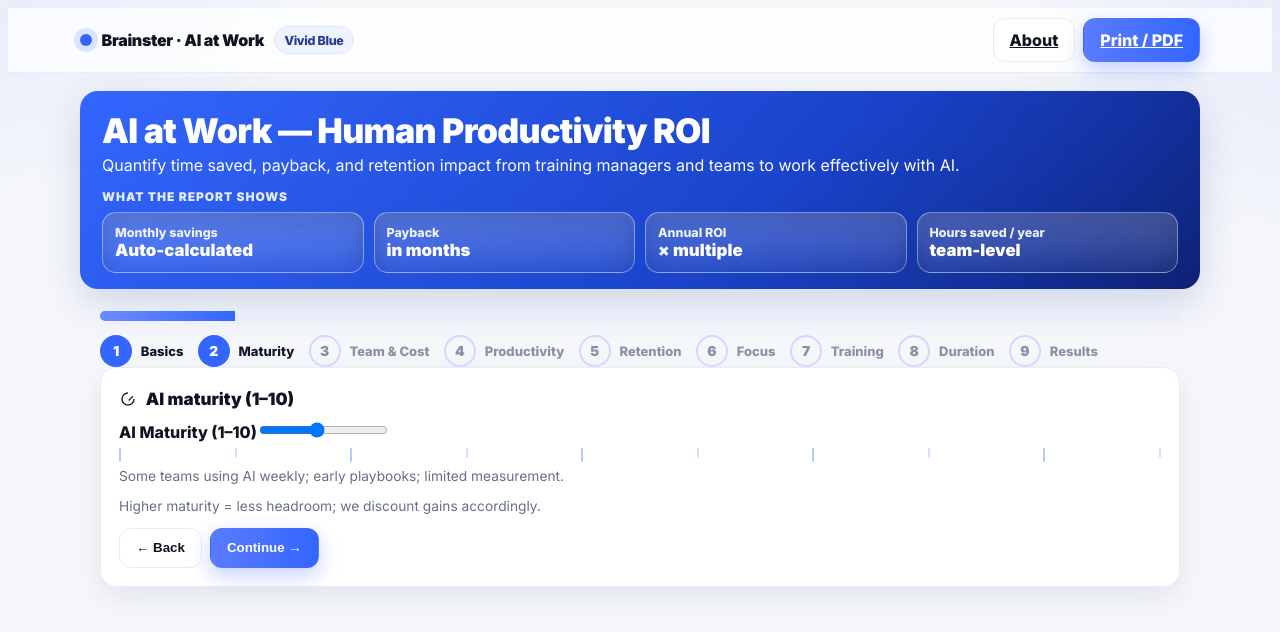
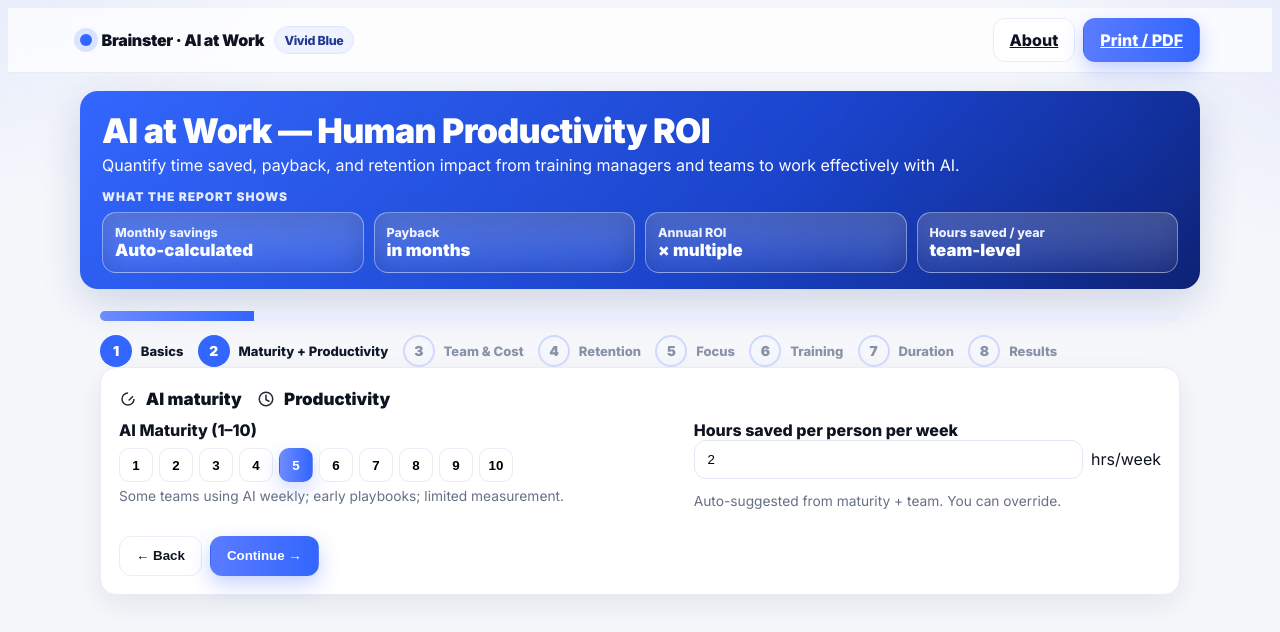
Before and after one commit to powerstephen/brainster-human-ai-roi, a Next.js app: page / in a window 1280 px wide. Both pictures are taken after a click on the button "Continue →". Shown: the top 632 px of the page. Built offline with nearby package versions, Linux system fonts and the light colour scheme.

Commit message:
Update RoiCalculator.tsx

```diff
--- a/components/RoiCalculator.tsx
+++ b/components/RoiCalculator.tsx
@@ -1,6 +1,6 @@
 'use client';
 
-import { useMemo, useState, useEffect } from 'react';
+import { useMemo, useState, useEffect, useRef } from 'react';
 import {
   calc,
   Inputs,
@@ -15,7 +15,6 @@ import {
   CurrencySelect,
   MultiPick,
   NumberField,
-  MaturitySlider,
 } from './controls';
 import NextSteps from './NextSteps';
 import {
@@ -45,6 +44,27 @@ const TEAMS: { label: string; value: Team }[] = [
   { label: 'Product', value: 'product' },
 ];
 
+/** suggest hours saved based on team baseline + maturity headroom */
+function suggestHours(team: Team, maturityScore: number): number {
+  const base = teamPresets(team).hours; // e.g., support 4.5, marketing 3.5, etc.
+  let m = 1.0;
+  if (maturityScore <= 3) m = 1.25;        // low maturity → more upside than base
+  else if (maturityScore <= 6) m = 1.0;    // mid
+  else if (maturityScore <= 8) m = 0.75;   // high
+  else m = 0.55;                            // very high maturity → less upside
+  // round to nearest 0.5
+  return Math.max(0, Math.round((base * m) * 2) / 2);
+}
+
+function maturitySummary(score: number): string {
+  const v = Math.round(score);
+  if (v <= 2) return 'Little or no employees using AI for tasks; no guidance or policy.';
+  if (v <= 4) return 'A few individuals experiment; ad-hoc wins; no shared prompts.';
+  if (v <= 6) return 'Some teams using AI weekly; early playbooks; limited measurement.';
+  if (v <= 8) return 'AI embedded in key workflows; prompt libraries; KPIs tracked monthly.';
+  return 'AI fully embedded across workflows; champions network; ROI reviewed quarterly.';
+}
+
 export function RoiCalculator() {
   const [step, setStep] = useState(1);
 
@@ -52,15 +72,16 @@ export function RoiCalculator() {
   const [currency, setCurrency] = useState<Currency>('EUR');
   const [team, setTeam] = useState<Team>('hr');
 
-  // maturity
+  // maturity + productivity (merged)
   const [maturityScore, setMaturityScore] = useState<number>(5);
+  const [hoursSavedPerWeek, setHoursSavedPerWeek] = useState<number>(3);
+  const userTouchedHours = useRef(false);
 
   // size & cost
   const [employees, setEmployees] = useState<number>(150);
   const [avgSalary, setAvgSalary] = useState<number>(52000);
 
-  // productivity + retention
-  const [hoursSavedPerWeek, setHoursSavedPerWeek] = useState<number>(3);
+  // retention
   const [retentionImprovementPts, setRetentionImprovementPts] =
     useState<number>(2);
 
@@ -71,12 +92,19 @@ export function RoiCalculator() {
   const [trainingPerEmployee, setTrainingPerEmployee] = useState<number>(850);
   const [durationMonths, setDurationMonths] = useState<number>(3);
 
-  // presets when team changes
+  // presets when team changes → reset hours with maturity suggestion unless user overrode
   useEffect(() => {
     const p = teamPresets(team);
-    setHoursSavedPerWeek(p.hours);
-    setRetentionImprovementPts(p.retentionPts);
+    const suggested = suggestHours(team, maturityScore);
+    if (!userTouchedHours.current) setHoursSavedPerWeek(suggested || p.hours);
   }, [team]);
+
+  // when maturity changes → auto adjust hours unless user manually changed
+  useEffect(() => {
+    if (!userTouchedHours.current) {
+      setHoursSavedPerWeek(suggestHours(team, maturityScore));
+    }
+  }, [maturityScore, team]);
 
   const inputs: Inputs = {
     currency,
@@ -90,9 +118,9 @@ export function RoiCalculator() {
     durationMonths,
     pains,
   };
+
   const S = symbol(currency);
   const res = useMemo(() => calc(inputs), [inputs]);
-
   const money = (n: number) =>
     new Intl.NumberFormat('en', {
       style: 'currency',
@@ -103,9 +131,8 @@ export function RoiCalculator() {
   const Stepper = () => {
     const labels = [
       'Basics',
-      'Maturity',
+      'Maturity + Productivity',
       'Team & Cost',
-      'Productivity',
       'Retention',
       'Focus',
       'Training',
@@ -172,6 +199,31 @@ export function RoiCalculator() {
     }
   };
 
+  /** clickable 1–10 maturity scale */
+  const MaturityScale = () => (
+    <div>
+      <label className="label">AI Maturity (1–10)</label>
+      <div className="maturity-scale">
+        {Array.from({ length: 10 }).map((_, i) => {
+          const val = i + 1;
+          const active = val === maturityScore;
+          return (
+            <button
+              key={val}
+              type="button"
+              className={`n ${active ? 'active' : ''}`}
+              onClick={() => setMaturityScore(val)}
+              aria-label={`Maturity ${val}`}
+            >
+              {val}
+            </button>
+          );
+        })}
+      </div>
+      <p className="help" style={{ marginTop: 6 }}>{maturitySummary(maturityScore)}</p>
+    </div>
+  );
+
   return (
     <div className="section container">
       <Stepper />
@@ -203,8 +255,7 @@ export function RoiCalculator() {
                 ))}
               </select>
               <p className="help">
-                We load sensible defaults per team (time-saved & retention
-                impact).
+                We load sensible defaults per team (time-saved & retention impact).
               </p>
             </div>
             <CurrencySelect value={currency} onChange={setCurrency} />
@@ -217,15 +268,27 @@ export function RoiCalculator() {
         </div>
       )}
 
-      {/* 2 MATURITY */}
+      {/* 2 MATURITY + PRODUCTIVITY (merged) */}
       {step === 2 && (
         <div className="card">
           <h3>
-            <IconGauge /> AI maturity (1–10)
+            <IconGauge /> AI maturity &nbsp; <IconClock /> Productivity
           </h3>
-          <MaturitySlider value={maturityScore} onChange={setMaturityScore} />
-          <div className="help" style={{ marginTop: 8 }}>
-            Higher maturity = less headroom; we discount gains accordingly.
+          <div style={{display:'grid', gap:14, gridTemplateColumns:'1.2fr 1fr'}}>
+            <div>
+              <MaturityScale />
+            </div>
+            <div>
+              <NumberField
+                label="Hours saved per person per week"
+                value={hoursSavedPerWeek}
+                onChange={(n) => { userTouchedHours.current = true; setHoursSavedPerWeek(n); }}
+                min={0}
+                step={0.5}
+                suffix="hrs/week"
+                hint="Auto-suggested from maturity + team. You can override."
+              />
+            </div>
           </div>
           <div style={{ display: 'flex', gap: 8, marginTop: 14 }}>
             <button className="btn btn-ghost" onClick={() => setStep(1)}>
@@ -278,34 +341,8 @@ export function RoiCalculator() {
         </div>
       )}
 
-      {/* 4 PRODUCTIVITY */}
+      {/* 4 RETENTION */}
       {step === 4 && (
-        <div className="card">
-          <h3>
-            <IconClock /> Productivity (time saved)
-          </h3>
-          <NumberField
-            label="Hours saved per person per week"
-            value={hoursSavedPerWeek}
-            onChange={setHoursSavedPerWeek}
-            min={0}
-            step={0.5}
-            suffix="hrs/week"
-            hint="Typical post-training range: 2–5 hrs/week by role."
-          />
-          <div style={{ display: 'flex', gap: 8, marginTop: 14 }}>
-            <button className="btn btn-ghost" onClick={() => setStep(3)}>
-              ← Back
-            </button>
-            <button className="btn btn-primary" onClick={() => setStep(5)}>
-              Continue →
-            </button>
-          </div>
-        </div>
-      )}
-
-      {/* 5 RETENTION */}
-      {step === 5 && (
         <div className="card">
           <h3>
             <IconPeople /> Retention impact
@@ -320,18 +357,18 @@ export function RoiCalculator() {
             hint="Training + engagement often yields 1–4 points improvement."
           />
           <div style={{ display: 'flex', gap: 8, marginTop: 14 }}>
-            <button className="btn btn-ghost" onClick={() => setStep(4)}>
+            <button className="btn btn-ghost" onClick={() => setStep(3)}>
               ← Back
             </button>
-            <button className="btn btn-primary" onClick={() => setStep(6)}>
+            <button className="btn btn-primary" onClick={() => setStep(5)}>
               Continue →
             </button>
           </div>
         </div>
       )}
 
-      {/* 6 FOCUS AREAS */}
-      {step === 6 && (
+      {/* 5 FOCUS AREAS */}
+      {step === 5 && (
         <div className="card">
           <h3>
             <IconSpark /> Primary focus areas (up to 3)
@@ -346,21 +383,21 @@ export function RoiCalculator() {
             We’ll tailor the summary and next steps to these priorities.
           </p>
           <div style={{ display: 'flex', gap: 8, marginTop: 14 }}>
-            <button className="btn btn-ghost" onClick={() => setStep(5)}>
+            <button className="btn btn-ghost" onClick={() => setStep(4)}>
               ← Back
             </button>
-            <button className="btn btn-primary" onClick={() => setStep(7)}>
+            <button className="btn btn-primary" onClick={() => setStep(6)}>
               Continue →
             </button>
           </div>
         </div>
       )}
 
-      {/* 7 TRAINING & DURATION */}
-      {step === 7 && (
+      {/* 6 TRAINING */}
+      {step === 6 && (
         <div className="card">
           <h3>
-            <IconMoney /> Training plan & duration
+            <IconMoney /> Training plan
           </h3>
           <div
             style={{
@@ -375,6 +412,24 @@ export function RoiCalculator() {
               onChange={setTrainingPerEmployee}
               step={25}
             />
+          </div>
+          <div style={{ display: 'flex', gap: 8, marginTop: 14 }}>
+            <button className="btn btn-ghost" onClick={() => setStep(5)}>
+              ← Back
+            </button>
+            <button className="btn btn-primary" onClick={() => setStep(7)}>
+              Continue →
+            </button>
+          </div>
+        </div>
+      )}
+
+      {/* 7 DURATION */}
+      {step === 7 && (
+        <div className="card">
+          <h3>
+            <IconClock /> Duration
+          </h3>
           <NumberField
             label="Program duration (months)"
             value={durationMonths}
@@ -382,7 +437,6 @@ export function RoiCalculator() {
             min={1}
             step={1}
           />
-          </div>
           <div style={{ display: 'flex', gap: 8, marginTop: 14 }}>
             <button className="btn btn-ghost" onClick={() => setStep(6)}>
               ← Back
```
Lines whose indentation alone changed are shown as unchanged.
